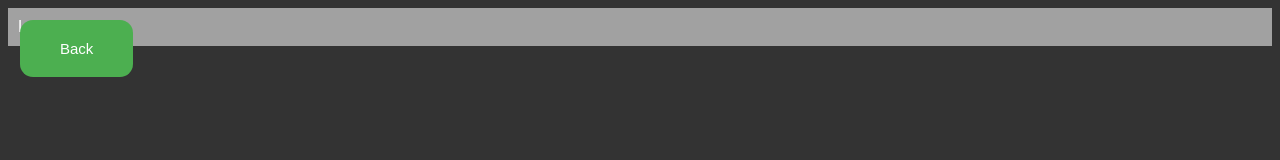
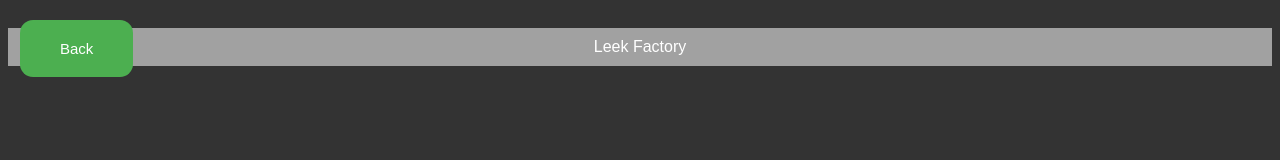
Before and after one commit to CelestialDodo/Mr-Games-Games-Played, a plain HTML site: page CrazyGames/index.html in a window 1280 px wide. Drawn offline with Linux system fonts and the light colour scheme.

Commit message:
Update index.html

```diff
--- a/CrazyGames/index.html
+++ b/CrazyGames/index.html
@@ -12,7 +12,7 @@
             padding: 10px;
             width: 100%;
             border: none;
-            text-align: left;
+            text-align: center;
             font-size: 16px;
         }
 
@@ -59,7 +59,7 @@
   <button class="fixed-button" onclick="window.location.href='https://celestialdodo.github.io/Mr-Games-Games-Played';">Back</button>
 
 <!-- Button to toggle collapsible content -->
-<button class="collapsible">Leek Factory</button>
+<button class="collapsible" style="margin-top: 20px">Leek Factory</button>
 
 <!-- The collapsible content -->
 <div class="content">
```
